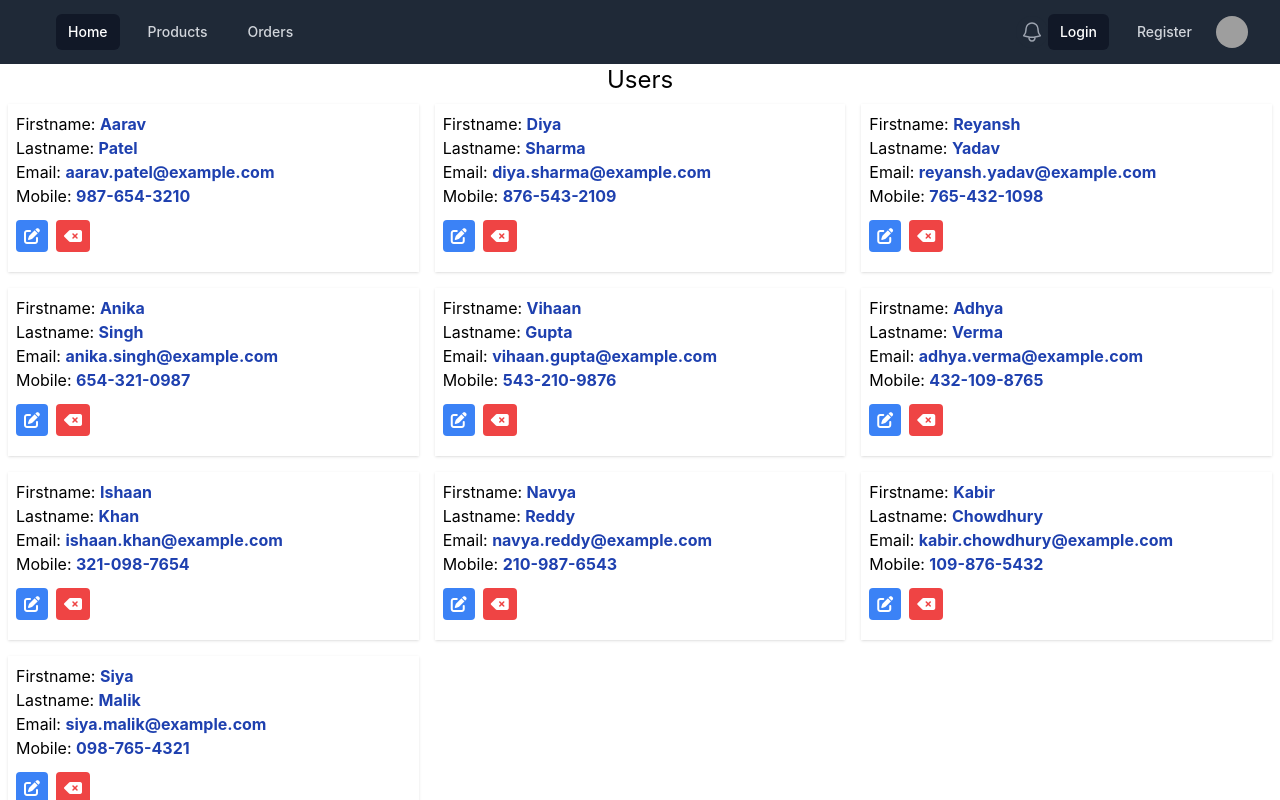
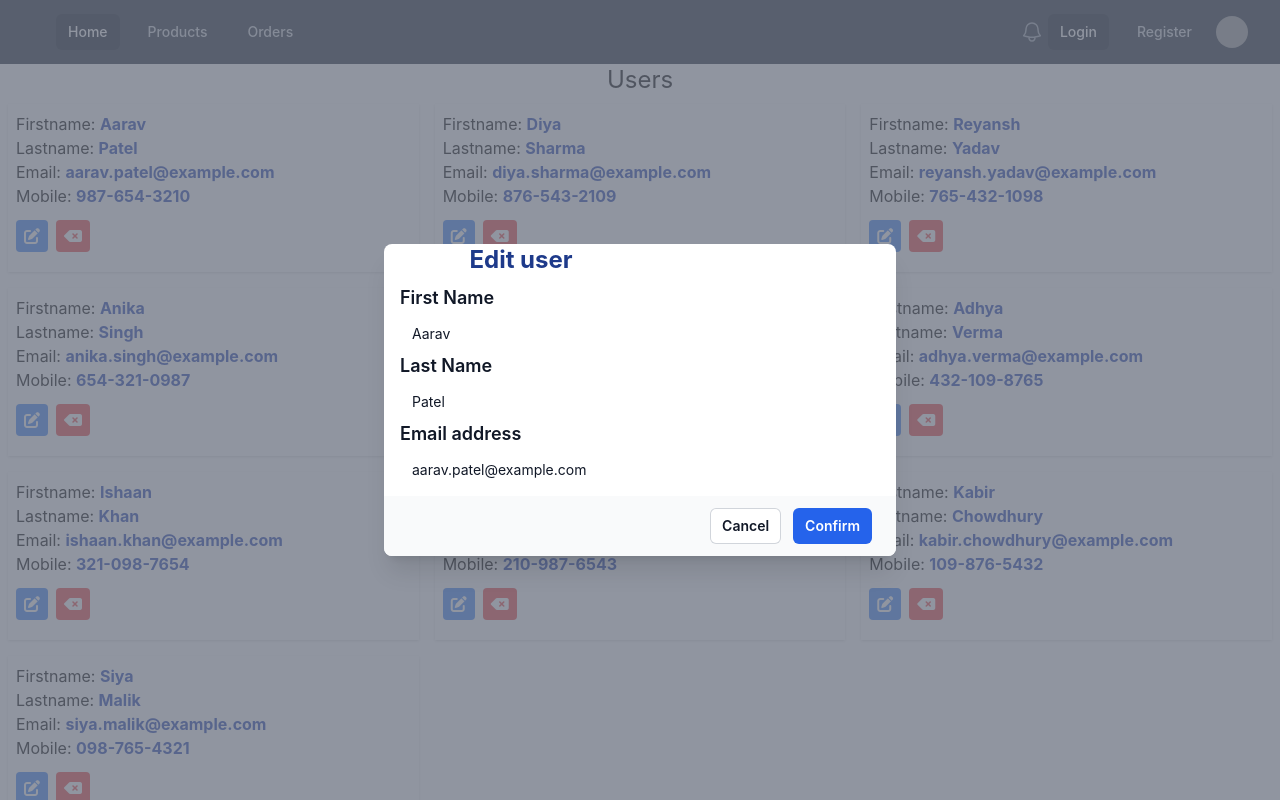
Before and after one commit to Nyazashali/React-by-DL, a React (Vite) app in the folder ecommerce-app-na/: page /users in a window 1280 px wide. Both pictures are taken after a click on the element 32 px from the left and 236 px from the top of the page. Shown: the top 800 px of the page. Built offline with nearby package versions, Linux system fonts and the light colour scheme; grey boxes are pictures that could not be loaded.

Commit message:
contextInstance(16-01-25)

```diff
--- a/ecommerce-app-na/src/components/Users/DeleteUser.jsx
+++ b/ecommerce-app-na/src/components/Users/DeleteUser.jsx
@@ -0,0 +1,43 @@
+import ContextInstance from "../../Services/ContextServices";
+import { useContext } from "react";
+
+function DeleteUser(props) {
+    const { setIsDeleteVisible, id } = props;
+   const { deleteUser } = useContext(ContextInstance);
+   console.log(deleteUser);
+    return(
+        <div className="relative z-10" aria-labelledby="modal-title" role="dialog" aria-modal="true">
+  <div className="fixed inset-0 bg-gray-500/75 transition-opacity" aria-hidden="true"></div>
+
+  <div className="fixed inset-0 z-10 w-screen overflow-y-auto">
+    <div className="flex min-h-full items-end justify-center p-4 text-center sm:items-center sm:p-0">
+      <div className="relative transform overflow-hidden rounded-lg bg-white text-left shadow-xl transition-all sm:my-8 sm:w-full sm:max-w-lg">
+        <div className="bg-white px-4 pt-5 pb-4 sm:p-6 sm:pb-4">
+          <div className="sm:flex sm:items-start">
+            <div className="mx-auto flex size-12 shrink-0 items-center justify-center rounded-full bg-red-100 sm:mx-0 sm:size-10">
+              <svg className="size-6 text-red-600" fill="none" viewBox="0 0 24 24" strokeWidth="1.5" stroke="currentColor" aria-hidden="true" data-slot="icon">
+                <path strokeLinecap="round" strokeLinejoin="round" d="M12 9v3.75m-9.303 3.376c-.866 1.5.217 3.374 1.948 3.374h14.71c1.73 0 2.813-1.874 1.948-3.374L13.949 3.378c-.866-1.5-3.032-1.5-3.898 0L2.697 16.126ZM12 15.75h.007v.008H12v-.008Z" />
+              </svg>
+            </div>
+            <div className="mt-3 text-center sm:mt-0 sm:ml-4 sm:text-left">
+              <h3 className="text-base font-semibold text-gray-900" id="modal-title">Delete user</h3>
+              <div className="mt-2">
+                <p className="text-sm text-gray-500">Are you sure you want to Delete user? All of your data will be permanently removed. This action cannot be undone.</p>
+              </div>
+            </div>
+          </div>
+        </div>
+        <div className="bg-gray-50 px-4 py-3 sm:flex sm:flex-row-reverse sm:px-6">
+          <button type="button" onClick={() => deleteUser(id)} className="inline-flex w-full justify-center rounded-md bg-red-600 px-3 py-2 text-sm font-semibold text-white shadow-xs hover:bg-red-500 sm:ml-3 sm:w-auto">Confirm</button>
+          <button type="button" onClick={() => setIsDeleteVisible(false) } className="mt-3 inline-flex w-full justify-center rounded-md bg-white px-3 py-2 text-sm font-semibold text-gray-900 ring-1 shadow-xs ring-gray-300 ring-inset hover:bg-gray-50 sm:mt-0 sm:w-auto">Cancel</button>
+        </div>
+      </div>
+    </div>
+  </div>
+</div>
+
+    )
+
+}
+
+export default DeleteUser;
--- a/ecommerce-app-na/src/components/Users/EditUser.jsx
+++ b/ecommerce-app-na/src/components/Users/EditUser.jsx
@@ -0,0 +1,62 @@
+import ContextInstance from "../../Services/ContextServices";
+import { useContext } from "react";
+import { useForm } from "react-hook-form";
+function EditUser(props) {
+    const { user, setIsEditVisible } = props;
+    const { register, handleSubmit, formState: { errors }, watch } = useForm({ defaultValues: user });
+    const { updateUser } = useContext(ContextInstance);
+    console.log(user);
+    const UpdateDetails = () => {
+        const data = { ...formValues, id: user.id };
+        updateUser(data);
+        setIsEditVisible(false);
+    };
+
+    return (
+        <div className="relative z-10" aria-labelledby="modal-title" role="dialog" aria-modal="true">
+            <div className="fixed inset-0 bg-gray-500/75 transition-opacity" aria-hidden="true"></div>
+
+            <div className="fixed inset-0 z-10 w-screen overflow-y-auto">
+                <div className="flex min-h-full items-end justify-center p-4 text-center sm:items-center sm:p-0">
+                    <div className="relative transform overflow-hidden rounded-lg bg-white text-left shadow-xl transition-all sm:my-8 sm:w-full sm:max-w-lg">
+                        <form className="space-y-2" onSubmit={handleSubmit(UpdateDetails)}>
+                            <div className="sm:flex sm:items-start">
+                                <div className="mt-3 text-center sm:mt-0 sm:ml-4 sm:text-left">
+                                    <h3 className="flex justify-center text-2xl font-bold text-blue-900 mb-2" id="modal-title">Edit user</h3>
+
+                                    <div>
+                                        <label htmlFor="name" className="block text-lg font-semibold text-gray-900">First Name</label>
+                                        <div className="mt-1">
+                                            <input type="text" name="firstName" id="firstName" {...register('firstname')} className="block w-full rounded-md bg-white px-3 py-1.5 text-base text-gray-900 outline-1 -outline-offset-1 outline-gray-300 placeholder:text-gray-400 focus:outline-2 focus:-outline-offset-2 focus:outline-indigo-600 sm:text-sm/6" />
+                                        </div>
+                                        <label htmlFor="name" className="block text-lg font-semibold text-gray-900">Last Name</label>
+                                        <div className="mt-1">
+                                            <input type="text" name="lastName" id="lastName" {...register('lastname')} className="block w-full rounded-md bg-white px-3 py-1.5 text-base text-gray-900 outline-1 -outline-offset-1 outline-gray-300 placeholder:text-gray-400 focus:outline-2 focus:-outline-offset-2 focus:outline-indigo-600 sm:text-sm/6" />
+                                        </div>
+                                        <label htmlFor="email" className="block text-lg font-semibold text-gray-900">Email address</label>
+                                        <div className="mt-1">
+                                            <input type="email" name="email" id="email" {...register('email')} className="block w-full rounded-md bg-white px-3 py-1.5 text-base text-gray-900 outline-1 -outline-offset-1 outline-gray-300 placeholder:text-gray-400 focus:outline-2 focus:-outline-offset-2 focus:outline-indigo-600 sm:text-sm/6" />
+                                        </div>
+                                    </div>
+                                    {/* <div>
+                                            <button type="submit" className="mb-3 ml-10 flex w-full justify-center rounded-md bg-indigo-600 px-3 py-2 text-lg font-semibold text-white shadow-xs hover:bg-indigo-500 focus-visible:outline-2 focus-visible:outline-offset-2 focus-visible:outline-indigo-600">Update</button>
+                                        </div> */}
+
+                                </div>
+                            </div>
+                            <div className="bg-gray-50 px-4 py-3 sm:flex sm:flex-row-reverse sm:px-6">
+                                <button type="submit" className="inline-flex w-full justify-center rounded-md bg-blue-600 px-3 py-2 text-sm font-semibold text-white shadow-xs hover:bg-blue-500 sm:ml-3 sm:w-auto">Confirm</button>
+                                <button type="button" className="mt-3 inline-flex w-full justify-center rounded-md bg-white px-3 py-2 text-sm font-semibold text-gray-900 ring-1 shadow-xs ring-gray-300 ring-inset hover:bg-gray-50 sm:mt-0 sm:w-auto" onClick={() => setIsEditVisible(false)}>Cancel</button>
+                            </div>
+                        </form>
+                    </div>
+
+                </div>
+            </div>
+        </div>
+
+    )
+
+}
+
+export default EditUser;
--- a/ecommerce-app-na/src/components/Users/User.jsx
+++ b/ecommerce-app-na/src/components/Users/User.jsx
@@ -1,7 +1,11 @@
+import DeleteUser from "./DeleteUser";
+import { useState } from "react";
+import EditUser from "./EditUser";
 function User(props) {
   const { user } = props;
-
-    return(
+const [isDeleteVisible, setIsDeleteVisible] = useState(false);
+const [isEditVisible, setIsEditVisible] = useState(false);
+  return (
     <div className="w-1/3 p-2">
       <div className="shadow p-2">
         <p className="text-md">Firstname: <span className="text-blue-800 font-bold">{user.firstname}</span> </p>
@@ -10,14 +14,16 @@ function User(props) {
         <p className="text-md">Mobile: <span className="text-blue-800 font-bold">{user.mobile}</span> </p>
 
         <div className="flex items-center my-3">
-               <div className="bg-blue-500 text-white px-2 py-1 rounded me-2 cursor-pointer">
-               <i class="fa-solid fa-pen-to-square"></i>
+          <div className="bg-blue-500 text-white px-2 py-1 rounded me-2 cursor-pointer" onClick={() => setIsEditVisible(true)}>
+            <i className="fa-solid fa-pen-to-square"></i>
           </div>
-              <div className="bg-red-500 text-white px-2 py-1 rounded cursor-pointer">
+          <div className="bg-red-500 text-white px-2 py-1 rounded cursor-pointer" onClick={() => setIsDeleteVisible(true)}>
             <i className="fa-solid fa-delete-left"></i>
           </div>
         </div>
       </div>
+      {isEditVisible && <EditUser user={user} setIsEditVisible={setIsEditVisible}/>}
+      {isDeleteVisible && <DeleteUser setIsDeleteVisible={setIsDeleteVisible} id={user.id}/>}
     </div>
   )
 
--- a/ecommerce-app-na/src/views/Users.jsx
+++ b/ecommerce-app-na/src/views/Users.jsx
@@ -5,75 +5,101 @@ import User from "../components/Users/User";
 function Users() {
     const[ users, setUsers ] = useState([
         {
-          "firstname": "Aarav",
-          "lastname": "Patel",
-          "email": "aarav.patel@example.com",
-          "mobile": "987-654-3210"
+          id: 1,
+          firstname: "Aarav",
+          lastname: "Patel",
+          email: "aarav.patel@example.com",
+          mobile: "987-654-3210"
         },
         {
-          "firstname": "Diya",
-          "lastname": "Sharma",
-          "email": "diya.sharma@example.com",
-          "mobile": "876-543-2109"
+          id: 2,
+          firstname: "Diya",
+          lastname: "Sharma",
+          email: "diya.sharma@example.com",
+          mobile: "876-543-2109"
         },
         {
-          "firstname": "Reyansh",
-          "lastname": "Yadav",
-          "email": "reyansh.yadav@example.com",
-          "mobile": "765-432-1098"
+          id: 3,
+          firstname: "Reyansh",
+          lastname: "Yadav",
+          email: "reyansh.yadav@example.com",
+          mobile: "765-432-1098"
         },
         {
-          "firstname": "Anika",
-          "lastname": "Singh",
-          "email": "anika.singh@example.com",
-          "mobile": "654-321-0987"
+          id: 4,
+          firstname: "Anika",
+          lastname: "Singh",
+          email: "anika.singh@example.com",
+          mobile: "654-321-0987"
         },
         {
-          "firstname": "Vihaan",
-          "lastname": "Gupta",
-          "email": "vihaan.gupta@example.com",
-          "mobile": "543-210-9876"
+          id: 5,
+          firstname: "Vihaan",
+          lastname: "Gupta",
+          email: "vihaan.gupta@example.com",
+          mobile: "543-210-9876"
         },
         {
-          "firstname": "Adhya",
-          "lastname": "Verma",
-          "email": "adhya.verma@example.com",
-          "mobile": "432-109-8765"
+          id: 6,
+          firstname: "Adhya",
+          lastname: "Verma",
+          email: "adhya.verma@example.com",
+          mobile: "432-109-8765"
         },
         {
-          "firstname": "Ishaan",
-          "lastname": "Khan",
-          "email": "ishaan.khan@example.com",
-          "mobile": "321-098-7654"
+          id: 7,
+          firstname: "Ishaan",
+          lastname: "Khan",
+          email: "ishaan.khan@example.com",
+          mobile: "321-098-7654"
         },
         {
-          "firstname": "Navya",
-          "lastname": "Reddy",
-          "email": "navya.reddy@example.com",
-          "mobile": "210-987-6543"
+          id: 8,
+          firstname: "Navya",
+          lastname: "Reddy",
+          email: "navya.reddy@example.com",
+          mobile: "210-987-6543"
         },
         {
-          "firstname": "Kabir",
-          "lastname": "Chowdhury",
-          "email": "kabir.chowdhury@example.com",
-          "mobile": "109-876-5432"
+          id: 9,
+          firstname: "Kabir",
+          lastname: "Chowdhury",
+          email: "kabir.chowdhury@example.com",
+          mobile: "109-876-5432"
         },
         {
-          "firstname": "Siya",
-          "lastname": "Malik",
-          "email": "siya.malik@example.com",
-          "mobile": "098-765-4321"
+          id: 10,
+          firstname: "Siya",
+          lastname: "Malik",
+          email: "siya.malik@example.com",
+          mobile: "098-765-4321"
         },
       ]);
+
+      const deleteUser = (userId) => {
+        const filteredUsers = users.filter(user => user.id !== userId);
+        setUsers(filteredUsers);
+      };
+
+      const updateUser = (userInfo) => {
+        const updatedUsers = users.map(user => {
+          if (user.id === userInfo.id) {
+            return userInfo;
+          }else {
+            return user;
+          }
+        });
+        setUsers(updatedUsers);
+      }
 
  return(
 
    <div>
      <h2 className="text-2xl text-center">Users</h2>
-     <ContextInstance.Provider value={{}}>
+     <ContextInstance.Provider value={{deleteUser, updateUser}}>
         <div className="flex flex-wrap">
         {users.map(user => (
-    <User user={user} />
+          <User user={user}  key={user.mobile}/>
   ))}
         </div>
 </ContextInstance.Provider>
```
Lines whose indentation alone changed are shown as unchanged.
